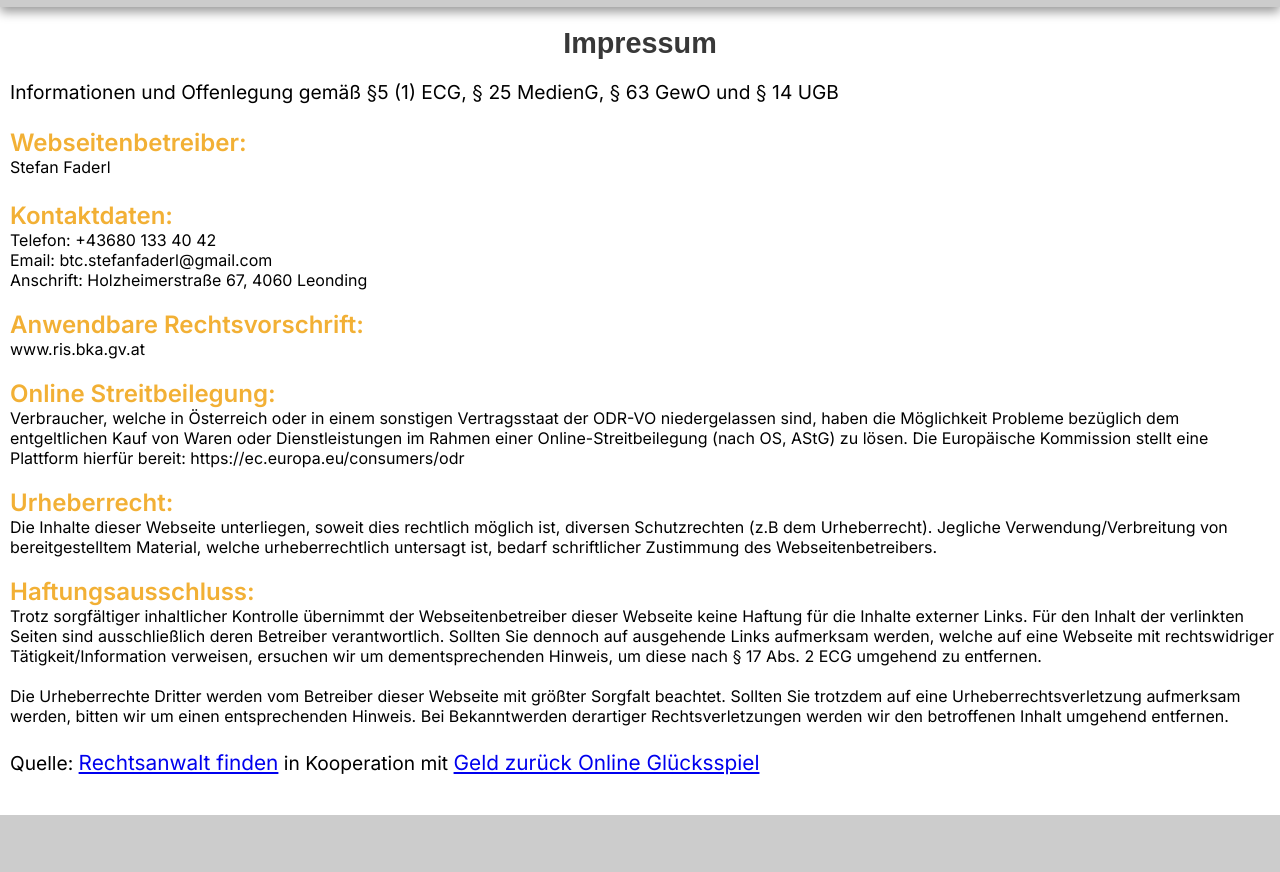
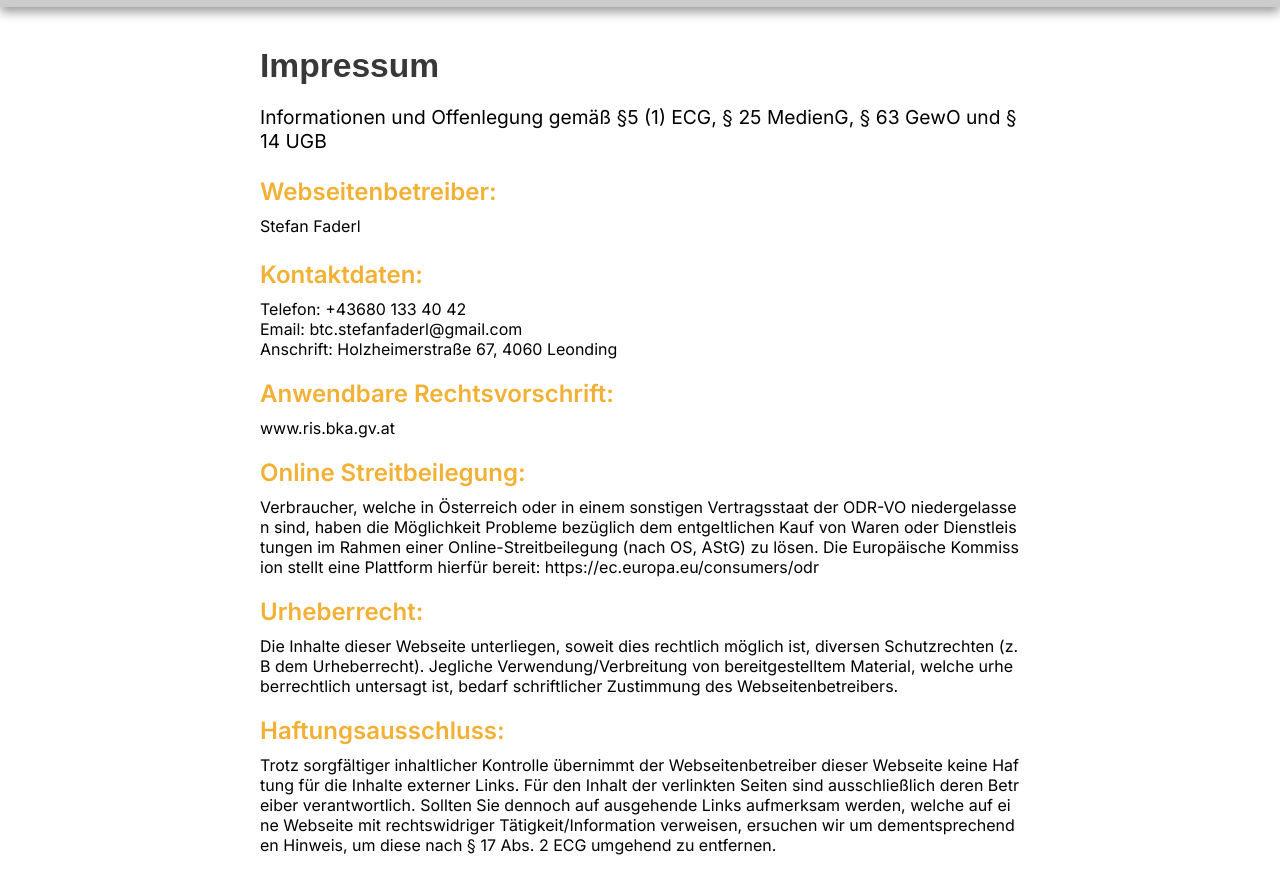
Before and after one commit to stefanfaderl/stefanfaderl.github.io, a plain HTML site: page impressum.html in a window 1280 px wide. Shown: the part 53-925 px from the top of the page. Drawn offline with Linux system fonts and the light colour scheme.

Commit message:
improved styling  dsgvo & impressum

```diff
--- a/impressum.html
+++ b/impressum.html
@@ -33,11 +33,11 @@
         </nav>
     </header>
 
-    <main>
+    <main class="dsgvoSites">
         <br>
-        <h1 style="font-size: 1.8rem; text-align: center;">Impressum</h1><br>
+        <h1>Impressum</h1><br>
 
-        <article style="margin-left: 10px;">
+        <article>
             <p><b>Informationen und Offenlegung gemäß &sect;5 (1) ECG, &sect; 25 MedienG, &sect; 63 GewO und
                     &sect; 14
                     UGB</b></p>
@@ -87,13 +87,12 @@
     </main>
 
     <footer>
-        <div class="footer_dsgvo">
+        <article class="footer-content">
             <p>Built using
                 <img src="images/html-5.png" alt="HTML-5">
                 <img src="images/Sass.png" alt="Sass">
                 <img src="images/js.png" alt="JavaScript">
-                with help from
-                <img src="images/coffee-mug.png" alt="coffee-mug">
+                with help from <img src="images/coffee-mug.png" alt="coffee-mug">
             </p>
             <p>
                 Source code of my portfolio
@@ -101,8 +100,6 @@
                     rel="noopener noreferrer">
                     <img src="images/github.png" alt="Github"></a>
             </p>
-        </div>
-        <div class="footer_dsgvo">
             <h4>
                 <a href="impressum.html"><b>Impressum</b> </a>
             </h4>
@@ -112,7 +109,7 @@
             </h4>
 
             <h5><b>© 2022 Copyright: stefanfaderl.github.io</b></h5>
-        </div>
+        </article>
     </footer>
     <script src="dsgvo.js"></script>
 </body>
--- a/style/style.scss
+++ b/style/style.scss
@@ -56,6 +56,7 @@ p {
 
 a {
   font-size: 1.3rem;
+  color: black;
 }
 
 #progress {
@@ -247,9 +248,6 @@ main {
   }
   p {
     line-height: calc((0.8rem + 0.4vw) * 1.8);
-  }
-  a {
-    color: black;
   }
 }
 
@@ -551,7 +549,6 @@ footer {
     text-align: center;
     line-height: 45px;
     a {
-      color: black;
       &:hover {
         color: $primary-color;
       }
@@ -563,6 +560,24 @@ footer {
     h5 > img {
       cursor: pointer;
     }
+  }
+}
+
+/* DSGVO & Impressum */
+.dsgvoSites {
+  max-width: 800px;
+  padding: 20px;
+  text-align: left;
+  margin: 0 auto;
+  word-break: break-all;
+  h1 {
+    font-size: 2.1rem;
+  }
+  h3 {
+    margin-bottom: 10px;
+  }
+  a {
+    font-size: 1.2rem;
   }
 }
 
```
Also changed, not shown: datenschutz.html (+7 -9 lines), style/style.css, 1 other file.
